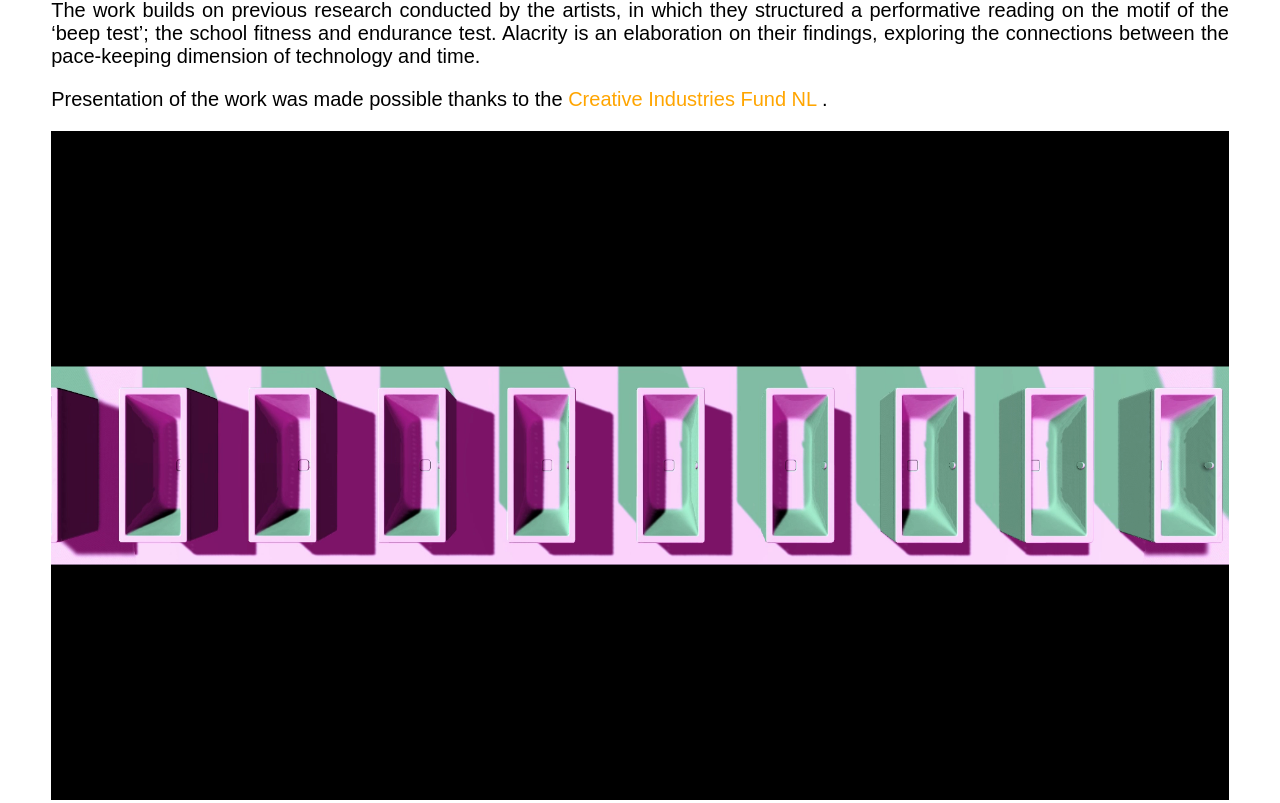
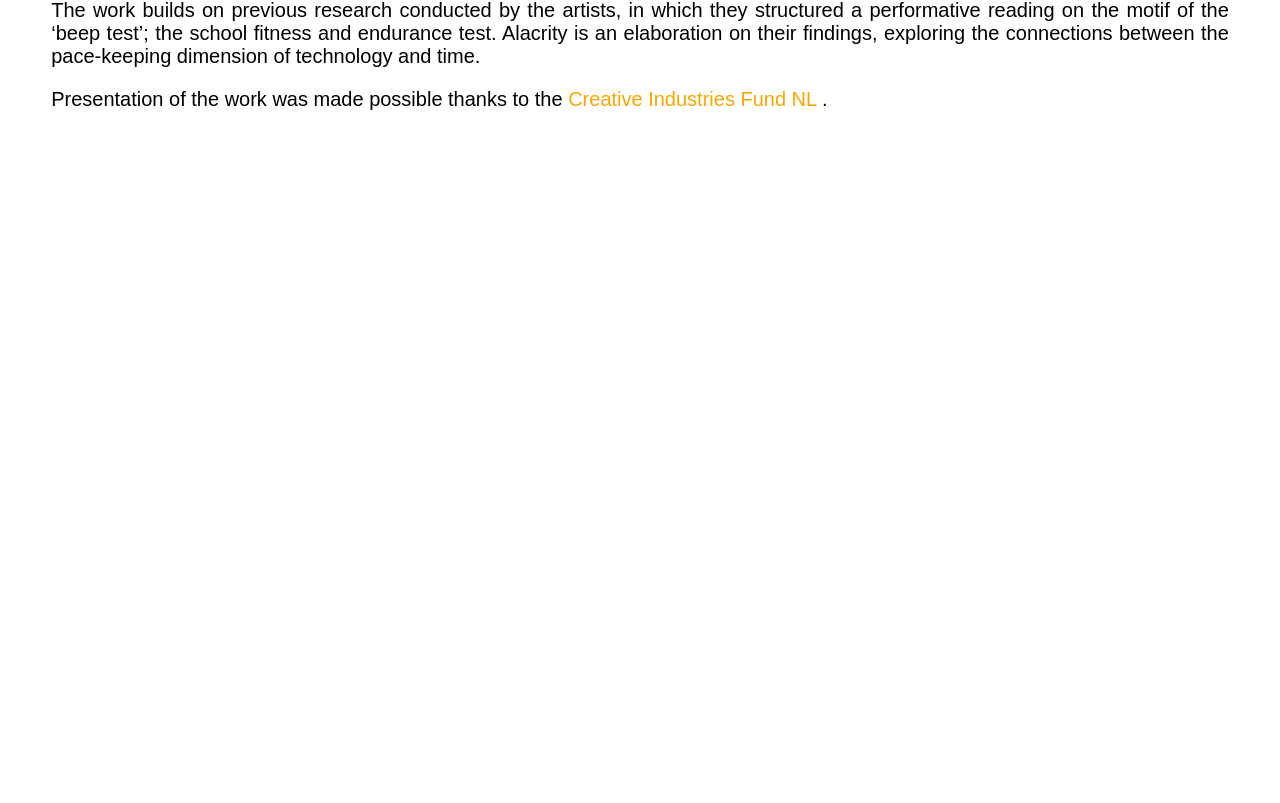
Before and after one commit to tmf-code/portfolio, a Next.js app: page /projects/alacrity in a window 1280 px wide. Shown: the part 874-1677 px from the top of the page. After the commit the page ends 1005 px from the top, so only its background shows below. Built offline with nearby package versions, Linux system fonts and the light colour scheme.

Commit message:
Remove excess images from Alacrity

```diff
--- a/pages/projects/alacrity.tsx
+++ b/pages/projects/alacrity.tsx
@@ -1,5 +1,4 @@
 import css from 'styled-jsx/css';
-import { ProjectImages } from '../../components/project-image';
 import { SimpleSlider } from '../../components/simple-slider';
 
 const Alacrity = (): React.ReactElement => {
@@ -41,15 +40,6 @@ const Alacrity = (): React.ReactElement => {
           <a href={'https://stimuleringsfonds.nl/en'}> Creative Industries Fund NL </a>.
         </p>
       </div>
-      <ProjectImages
-        images={[
-          { src: '/images/projects/alacrity/alacrity1.png' },
-          { src: '/images/projects/alacrity/alacrity2.png' },
-          { src: '/images/projects/alacrity/alacrity3.jpg' },
-          { src: '/images/projects/alacrity/alacrity4.jpg' },
-          { src: '/images/projects/alacrity/alacrity5.jpg' },
-        ]}
-      ></ProjectImages>
     </div>
   );
 };
```
